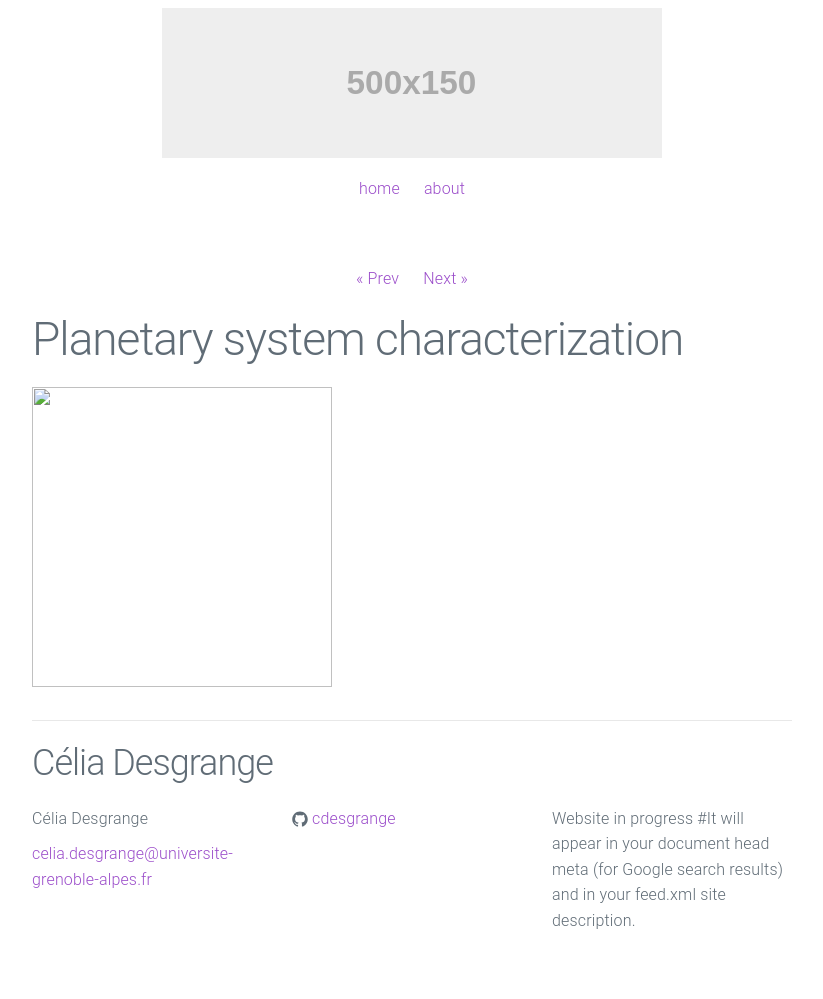
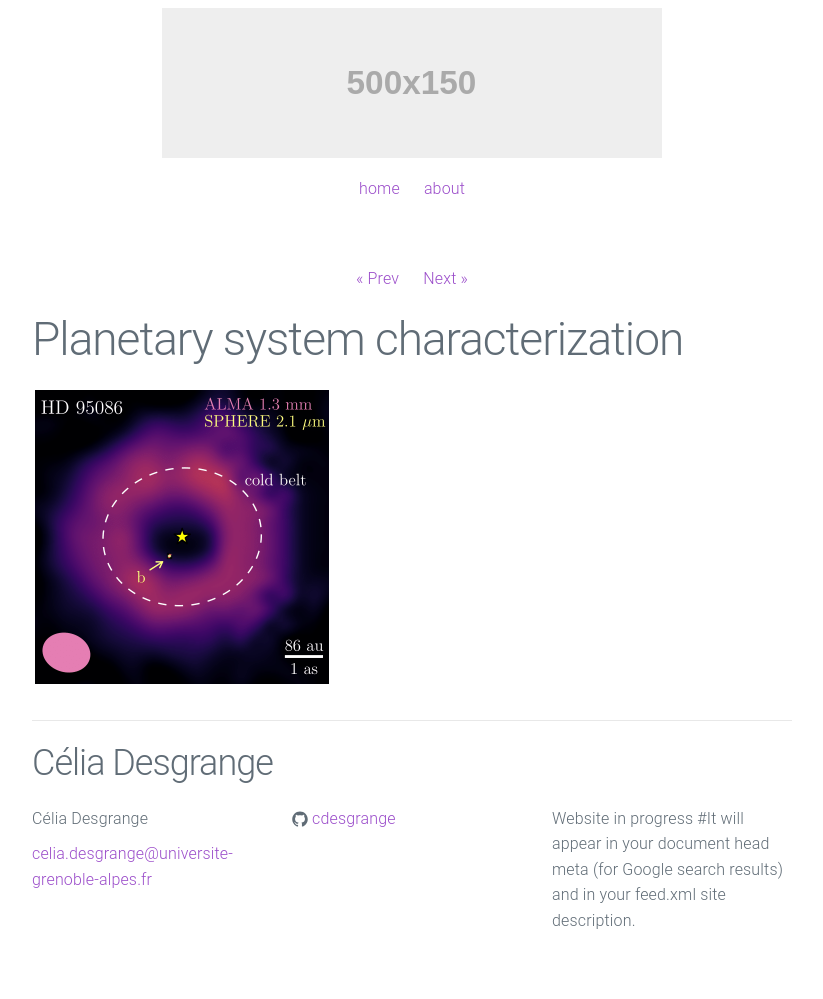
Before and after one commit to cdesgrange/cdesgrange.github.io, a Jekyll site: the page built from _posts/2022-04-23-HD95086.markdown, in a window 1280 px wide. Shown: the whole page, without its empty margins (228-1051 px from the left). Built offline with Jekyll 4.4.1, drawn with Linux system fonts in a browser that asks for light colours.

Commit message:
Update 2022-04-23-HD95086.markdown

```diff
--- a/_posts/2022-04-23-HD95086.markdown
+++ b/_posts/2022-04-23-HD95086.markdown
@@ -5,4 +5,4 @@ date:   2022-04-23 20:09:00
 preview: fig/HD95086_overview.png
 ---
 
-<img src="HD95086_overview.png" width="300" height="300">
+<img src="/fig/HD95086_overview.png" width="300" height="300">
```
